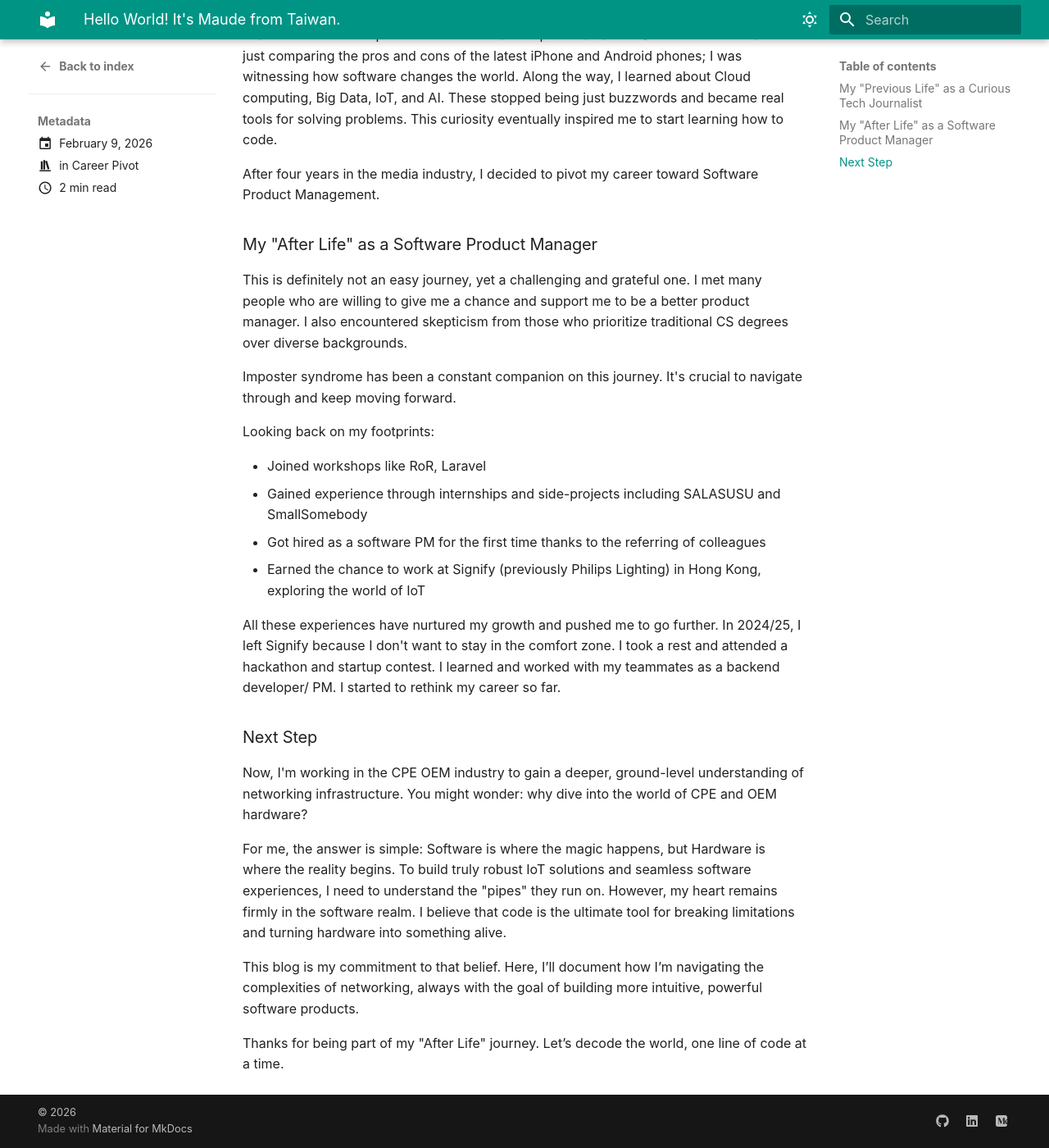
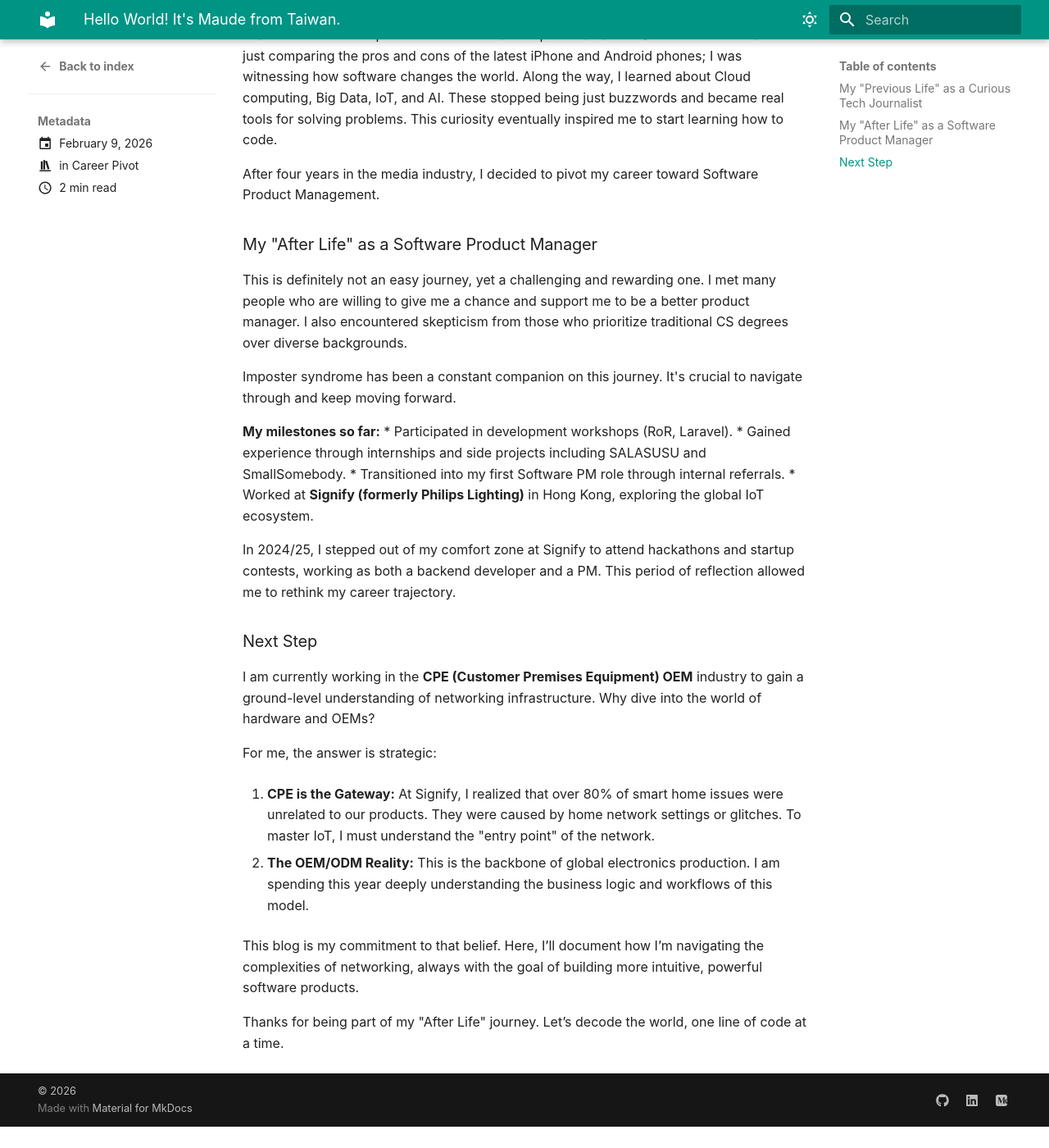
Before and after one commit to maudes/tech-notes, an MkDocs documentation site: the page built from docs/blog/posts/2026-02-09-self-intro.md, in a window 1280 px wide and 1400 px high, scrolled down 445 px. Shown: the whole window at 82% size. Built offline with MkDocs 1.6.1 and Material for MkDocs 9.7.7, drawn with Linux system fonts in a browser that asks for light colours; some web fonts are replaced; after the commit the page ends 1819 px from its top, so only the background shows below that.

Commit message:
Edit: intro

```diff
--- a/docs/blog/posts/2026-02-09-self-intro.md
+++ b/docs/blog/posts/2026-02-09-self-intro.md
@@ -18,23 +18,26 @@ After four years in the media industry, I decided to pivot my career toward Soft
 
 ### My "After Life" as a Software Product Manager
 
-This is definitely not an easy journey, yet a challenging and grateful one. I met many people who are willing to give me a chance and support me to be a better product manager. I also encountered skepticism from those who prioritize traditional CS degrees over diverse backgrounds.
+This is definitely not an easy journey, yet a challenging and rewarding one. I met many people who are willing to give me a chance and support me to be a better product manager. I also encountered skepticism from those who prioritize traditional CS degrees over diverse backgrounds.
 
 Imposter syndrome has been a constant companion on this journey. It's crucial to navigate through and keep moving forward.
 
-Looking back on my footprints:
+**My milestones so far:**
+* Participated in development workshops (RoR, Laravel).
+* Gained experience through internships and side projects including SALASUSU and SmallSomebody.
+* Transitioned into my first Software PM role through internal referrals.
+* Worked at **Signify (formerly Philips Lighting)** in Hong Kong, exploring the global IoT ecosystem.
 
-* Joined workshops like RoR, Laravel
-* Gained experience through internships and side-projects including SALASUSU and SmallSomebody
-* Got hired as a software PM for the first time thanks to the referring of colleagues
-* Earned the chance to work at Signify (previously Philips Lighting) in Hong Kong, exploring the world of IoT
-
-All these experiences have nurtured my growth and pushed me to go further. In 2024/25, I left Signify because I don't want to stay in the comfort zone. I took a rest and attended a hackathon and startup contest. I learned and worked with my teammates as a backend developer/ PM. I started to rethink my career so far.
+In 2024/25, I stepped out of my comfort zone at Signify to attend hackathons and startup contests, working as both a backend developer and a PM. This period of reflection allowed me to rethink my career trajectory.
 
 ### Next Step
-Now, I'm working in the CPE OEM industry to gain a deeper, ground-level understanding of networking infrastructure. You might wonder: why dive into the world of CPE and OEM hardware?
+I am currently working in the **CPE (Customer Premises Equipment) OEM** industry to gain a ground-level understanding of networking infrastructure. Why dive into the world of hardware and OEMs?
 
-For me, the answer is simple: Software is where the magic happens, but Hardware is where the reality begins. To build truly robust IoT solutions and seamless software experiences, I need to understand the "pipes" they run on. However, my heart remains firmly in the software realm. I believe that code is the ultimate tool for breaking limitations and turning hardware into something alive.
+For me, the answer is strategic:
+
+1.  **CPE is the Gateway:** At Signify, I realized that over 80% of smart home issues were unrelated to our products. They were caused by home network settings or glitches. To master IoT, I must understand the "entry point" of the network.
+
+2.  **The OEM/ODM Reality:** This is the backbone of global electronics production. I am spending this year deeply understanding the business logic and workflows of this model.
 
 This blog is my commitment to that belief. Here, I’ll document how I’m navigating the complexities of networking, always with the goal of building more intuitive, powerful software products.
 
```
